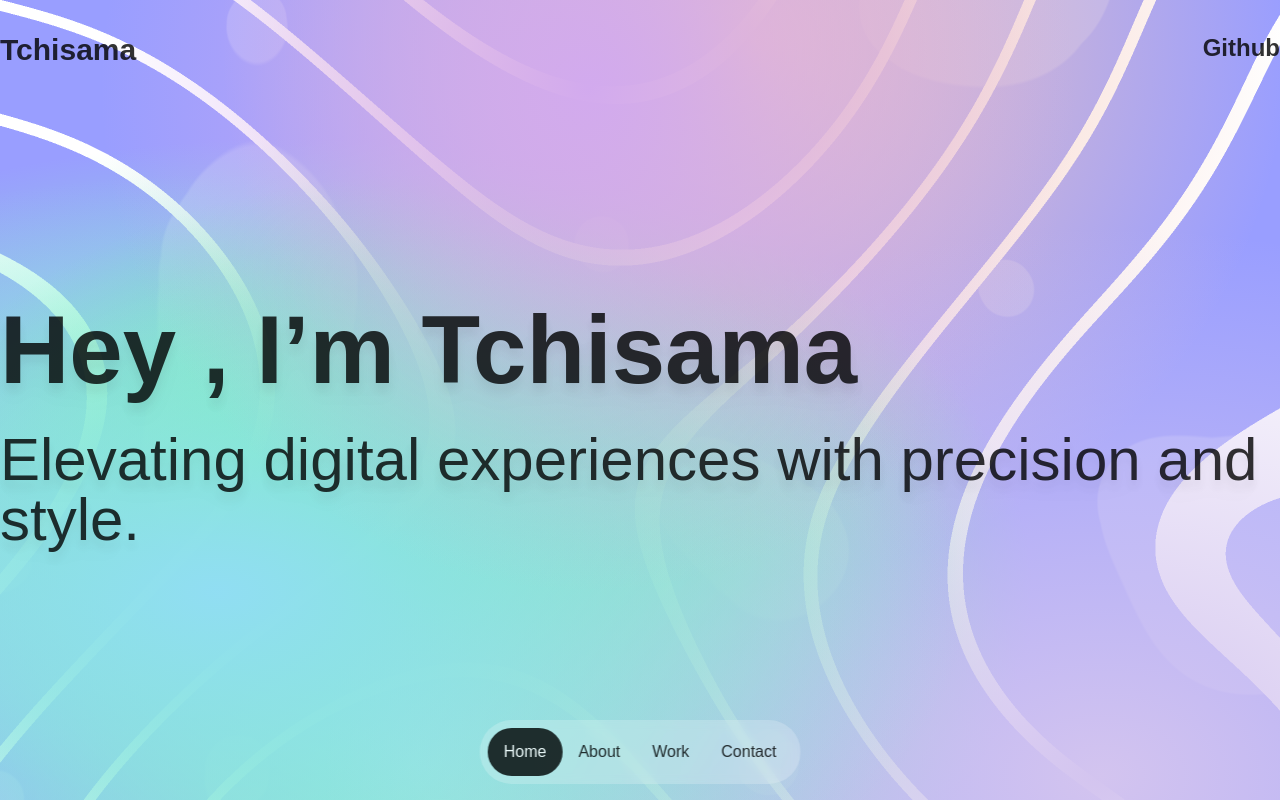
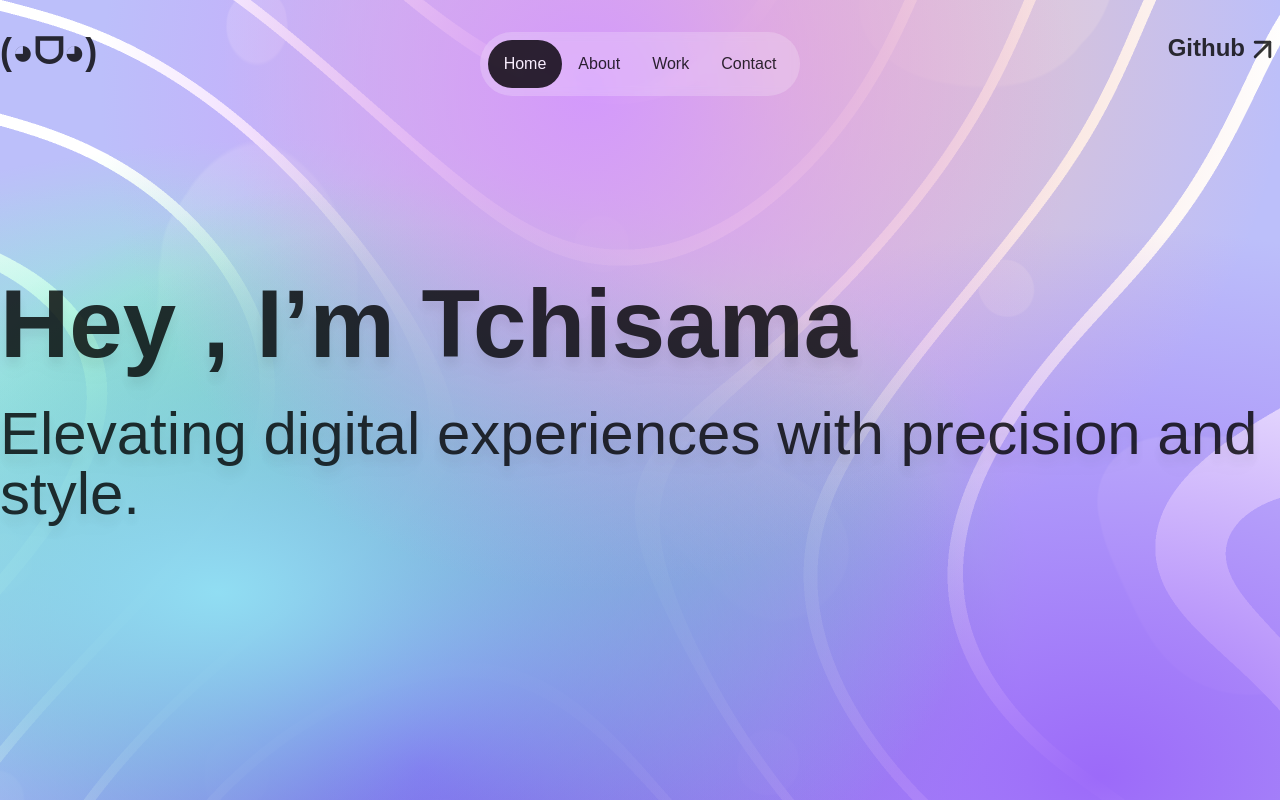
Before and after one commit to tchi-sama/portfolio-3, a React (Vite) app: page / in a window 1280 px wide. Shown: the top 801 px of the page. Built offline with nearby package versions, Linux system fonts and the light colour scheme; a web font is replaced by a local one.

Commit message:
updating the ui

```diff
--- a/components/Links.tsx
+++ b/components/Links.tsx
@@ -1,11 +1,18 @@
 
 export default function Links() {
+    const links = [
+        "Home",
+        "About",
+        "Work",
+        "Contact"
+    ]
   return (
-    <div className='absolute opacity-80 backdrop-blur-sm bg-[#fff4] rounded-full p-2 bottom-4 left-[50%] translate-x-[-50%] flex'>
-        <button className="px-4 py-3 bg-black text-white rounded-full">Home</button>
-        <button className="px-4 py-3  rounded-full">About</button>
-        <button className="px-4 py-3  rounded-full">Work</button>
-        <button className="px-4 py-3  rounded-full">Contact</button>
+    <div className=' opacity-80 backdrop-blur-sm bg-[#fff4] w-fit rounded-full p-2 bottom-4 flex'>
+        {
+            links.map((link,i)=>(
+                <button key={i}  className={`px-4 duration-200 py-3 ${0==i && "bg-black text-white"} rounded-full`}>{link}</button>
+            ))
+        }
     </div>
   )
 }
--- a/components/Navbar.tsx
+++ b/components/Navbar.tsx
@@ -1,8 +1,17 @@
+import {FiArrowUpRight} from "react-icons/fi";
+import Links from "./Links";
 export default function Navbar() {
   return (
-    <div className="py-8 flex justify-between">
-        <h1 className="text-3xl font-bold opacity-80">Tchisama</h1>
-        <h1 className="text-2xl font-bold opacity-80">Github</h1>
+    <div className="py-8 flex justify-between fixed w-full z-50 left-0 top-0">
+        <div className="flex justify-between container mx-auto">
+            <div className="flex-1">
+                <h1 className="text-4xl font-bold opacity-80 ">(◕ᗜ◕)</h1>
+            </div>
+            <Links/>
+            <div className="flex-1 flex justify-end">
+                <h1 className="text-2xl font-bold opacity-80 flex">Github<FiArrowUpRight size={35}/></h1>
+            </div>
+        </div>
     </div>
   )
 }
--- a/sections/home.tsx
+++ b/sections/home.tsx
@@ -1,15 +1,9 @@
-import Navbar from "../components/Navbar"
-import Links from "../components/Links"
 
 export default function Home() {
   return (
-    <div className="container relative mx-auto flex flex-col h-screen">
-        <Navbar/>
-        <div className="flex drop-shadow-xl flex-col mb-12 gap-8 opacity-80 flex-1 justify-center">
-            <h1 className="text-8xl font-bold">Hey , I’m Tchisama</h1>
-            <h2 className="text-6xl max-w-7xl">Elevating digital experiences with precision and style.</h2>
-        </div>
-        <Links/>
+    <div className="flex h-screen container mx-auto drop-shadow-xl flex-col gap-8 opacity-80 flex-1 justify-center">
+        <h1 className="text-8xl font-bold">Hey , I’m Tchisama</h1>
+        <h2 className="text-6xl max-w-7xl">Elevating digital experiences with precision and style.</h2>
     </div>
   )
 }
--- a/src/App.tsx
+++ b/src/App.tsx
@@ -1,12 +1,17 @@
 import Home from "../sections/home"
+import Navbar from "../components/Navbar"
+
   function App() {
     return (
-    <div className="h-full ">
+      <div className="relative">
+        <div className="fixed bg-custom w-screen left-0 top-0 z-1 h-screen "></div>
         <svg  viewBox="0 0" className="hidden">
           <filter id="noiseFilter">
             <feTurbulence type="fractalNoise" baseFrequency="0.84" numOctaves={"6"} stitchTiles={"stitch"}></feTurbulence>
           </filter>
         </svg>
+        <Navbar/>
+        <Home/>
         <Home/>
       </div>
     )
--- a/src/index.css
+++ b/src/index.css
@@ -9,14 +9,13 @@
   font-family: 'Unbounded', sans-serif;
 }
 
-body{
-  min-height: 100vh;
+.bg-custom{
   padding: 0;
   margin: 0;
 }
 
-body::before,
-body::after{
+.bg-custom::before,
+.bg-custom::after{
   position: absolute;
   top: 0;
   left: 0;
@@ -31,13 +30,13 @@ body::before{
   filter: url(#noiseFilter);
 }
 
-body::after{
-  background-color:#999eff;
+.bg-custom::after{
+  background-color:#bcbffa;
   background-image:
-        radial-gradient(at 46% 11%, rgb(210, 170, 238) 0px, transparent 50%),
+        radial-gradient(at 46% 11%, rgb(211, 153, 252) 0px, transparent 50%),
         radial-gradient(at 17% 74%, hsla(193,80%,76%,1) 0px, transparent 50%),
-        radial-gradient(at 86% 97%, rgb(211, 196, 239) 0px, transparent 50%),
-        radial-gradient(at 33% 96%, rgb(142, 239, 205) 0px, transparent 50%),
+        radial-gradient(at 86% 97%, rgb(156, 106, 249) 0px, transparent 50%),
+        radial-gradient(at 33% 96%, rgb(110, 28, 234) 0px, transparent 50%),
         radial-gradient(at 59% 5%, rgb(243, 197, 184) 0px, transparent 50%),
         radial-gradient(at 34% 74%, hsla(130,95%,65%,1) 0px, transparent 50%),
         radial-gradient(at 23% 59%, hsla(148,98%,77%,1) 0px, transparent 50%),
```
Lines whose indentation alone changed are shown as unchanged.
